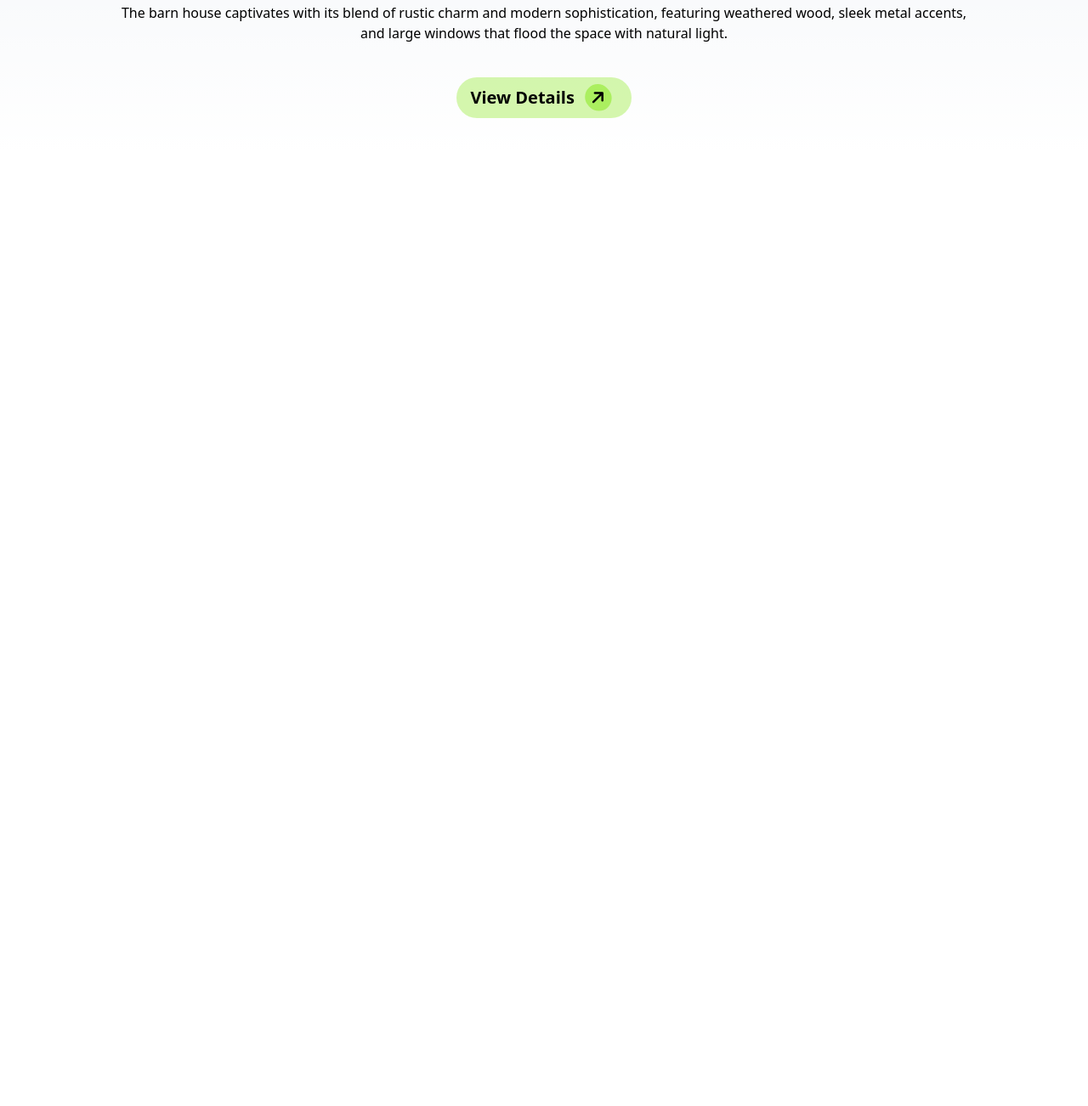
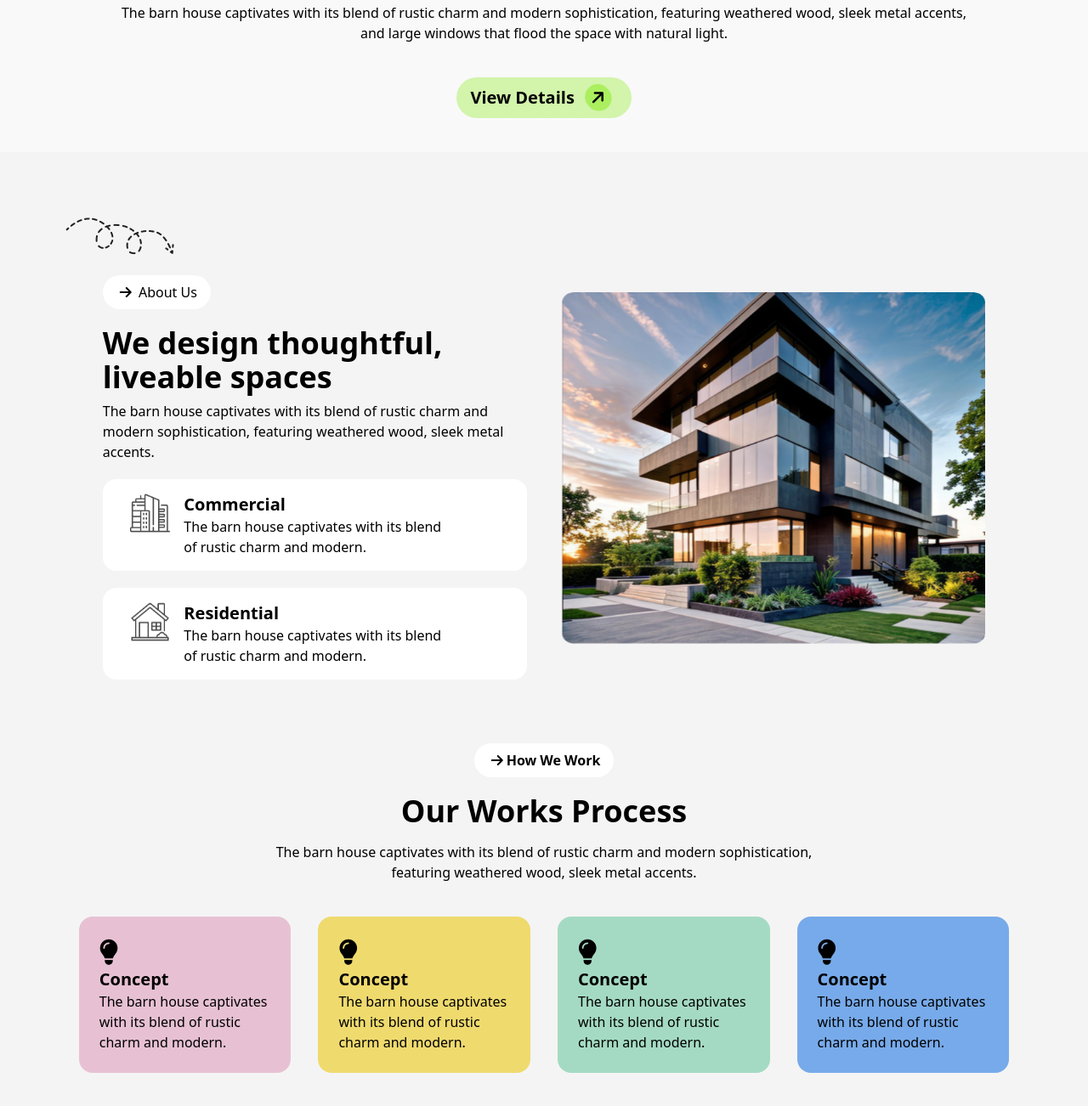
Before and after one commit to ashikmia0099/assingment-3, a plain HTML site: page index.html in a window 1280 px wide. Shown: the part 700-2002 px from the top of the page at 85% size. Before the commit the page ends 879 px from the top, so only its background shows below. Drawn offline with nearby package versions, Linux system fonts and the light colour scheme.

Commit message:
second commit

```diff
--- a/index.html
+++ b/index.html
@@ -16,6 +16,8 @@
                 clifford: '#da373d',
                 nabvarbuttoncolor: '#ABEF5F',
 
+
+
               },
               spacing:{
                 nabgarmargin: '6%',
@@ -23,7 +25,12 @@
                 'text-marginy': '3%',
                 'text-marginptag': '10%',
 
+              },
+              backgroundImage: {
+                fullbodybgcolor: 'linear-gradient( #F6F6F6, #FEFEFE)',
+                secondsectionbgcolor: '#c4aaaa'
               }
+
 
 
 
@@ -41,10 +48,7 @@
             font-family: "Manrope", sans-serif;
 
           }
-        .backgroundcolor {
-            background: linear-gradient(0.00deg, rgb(255, 255, 255),rgba(255, 255, 255, 0) 100%);
 
-          }
       </style>
 
 
@@ -55,10 +59,16 @@
     <link href="https://fonts.googleapis.com/css2?family=Manrope:wght@200..800&display=swap" rel="stylesheet">
 
 
+    <style>
+      .gbcolor {
+
+        color:#c4aaaa
+      }
+    </style>
 
 
 </head>
-<body class="  bg-slate-200 backgroundcolor">
+<body class="  bg-fullbodybgcolor">
     <!-- navber section -->
    <nav class="mx-nabgarmargin">
         <div class="navbar flex justify-around ">
@@ -137,6 +147,100 @@
 
 
 
+<!-- section two -->
+
+
+<div class=" bg-[#F4F4F4] px-text-marginx py-text-marginx">
+  <div>
+    <img src="./assets/Vector.png" alt="">
+  </div>
+  <div class=" flex grid grid-cols-2 p-6">
+    <!-- text site -->
+     <div class=" px-5">
+        <div>
+          <button class=" text-black px-4 py-2 bg-white  rounded-full"><i class="fa-solid fa-arrow-right   mx-1"></i> About Us</button>
+        </div>
+        <div>
+          <h1 class="text-4xl text-black font-bold	mb-2 mt-5">We design thoughtful, liveable spaces</h1>
+          <p class=" text-black">The barn house captivates with its blend of rustic charm and
+            modern sophistication, featuring weathered wood, sleek metal accents.</p>
+        </div>
+        <div class=" bg-white p-4 rounded-2xl mt-5">
+          <div class=" flex">
+            <div class=" mx-4">
+              <img src="./assets/commercial.png" alt="">
+            </div>
+            <div>
+              <h3 class="font-extrabold text-black text-xl">Commercial</h3>
+              <p class="text-black w-4/5		">The barn house captivates with its blend of rustic charm and modern.</p>
+            </div>
+          </div>
+        </div>
+        <div class=" bg-white p-4 rounded-2xl mt-5">
+          <div class=" flex">
+            <div class=" mx-4">
+              <img src="./assets/residential.png" alt="">
+            </div>
+            <div>
+              <h3 class="font-extrabold text-black text-xl">Residential</h3>
+              <p class="text-black w-4/5		">The barn house captivates with its blend of rustic charm and modern.</p>
+            </div>
+          </div>
+        </div>
+
+     </div>
+
+     <!-- image site -->
+
+     <div class=" col-6 p-5">
+        <img src="./assets/Rectangle.png" class=" h-[85%] w-[100%]" alt="">
+     </div>
+
+  </div>
+
+
+  <!-- card section -->
+
+  <div>
+    <div class=" text-center">
+      <button class=" text-black px-4 py-2 bg-white  rounded-full font-bold"><i class="fa-solid fa-arrow-right   mx-1"></i>How We Work</button>
+    </div>
+    <div>
+      <h1 class="text-4xl text-black font-bold	mb-2 mt-5 text-center">Our Works Process</h1>
+      <p class=" text-black text-center mx-[20%] mt-4 font-medium	">The barn house captivates with its blend of rustic charm and
+        modern sophistication, featuring weathered wood, sleek metal accents.</p>
+    </div>
+
+    <!-- card -->
+
+    <div class=" lg:flex grid grid-cols-4 mt-6">
+      <div class=" bg-[#E7C1D3] p-6 rounded-2xl m-4	">
+        <i class="fa-regular fa-lightbulb text-3xl  text-black font-extrabold"></i>
+        <h3 class="text-xl  text-black font-extrabold	">Concept</h3>
+        <p class="  text-black font-medium	">The barn house captivates with its blend of rustic charm and modern.</p>
+      </div>
+      <div class=" bg-[#EFDA6E] p-6 rounded-2xl m-4	">
+        <i class="fa-regular fa-lightbulb text-3xl  text-black font-extrabold"></i>
+        <h3 class="text-xl  text-black font-extrabold	">Concept</h3>
+        <p class="  text-black font-medium	">The barn house captivates with its blend of rustic charm and modern.</p>
+      </div>
+      <div class=" bg-[#A4DAC3] p-6 rounded-2xl m-4	">
+        <i class="fa-regular fa-lightbulb text-3xl  text-black font-extrabold"></i>
+        <h3 class="text-xl  text-black font-extrabold	">Concept</h3>
+        <p class="  text-black font-medium	">The barn house captivates with its blend of rustic charm and modern.</p>
+      </div>
+      <div class=" bg-[#77AAEA] p-6 rounded-2xl m-4">
+        <i class="fa-regular fa-lightbulb text-3xl  text-black font-extrabold"></i>
+        <h3 class="text-xl  text-black font-extrabold	">Concept</h3>
+        <p class="  text-black font-medium	">The barn house captivates with its blend of rustic charm and modern.</p>
+      </div>
+    </div>
+
+  </div>
+
+</div>
+
+
 
 
 
```
